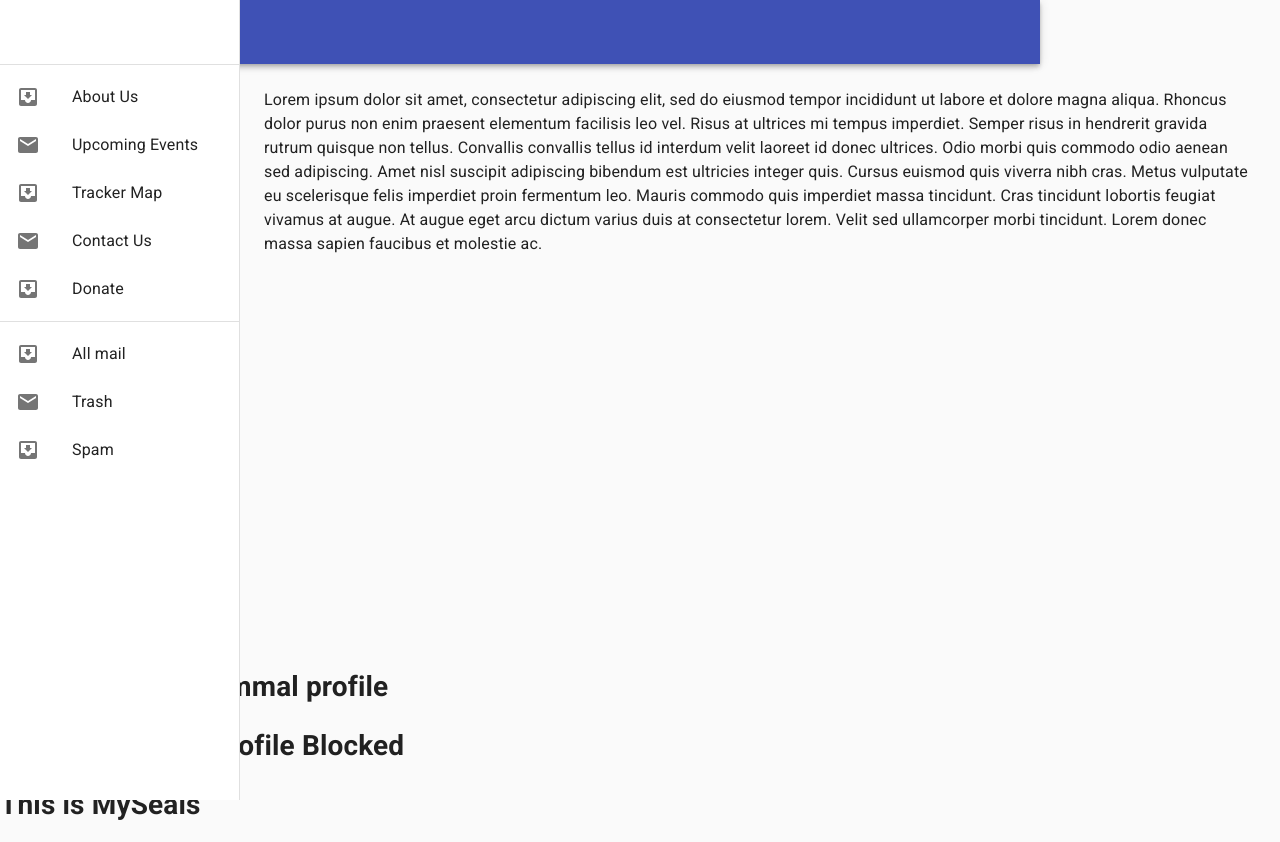
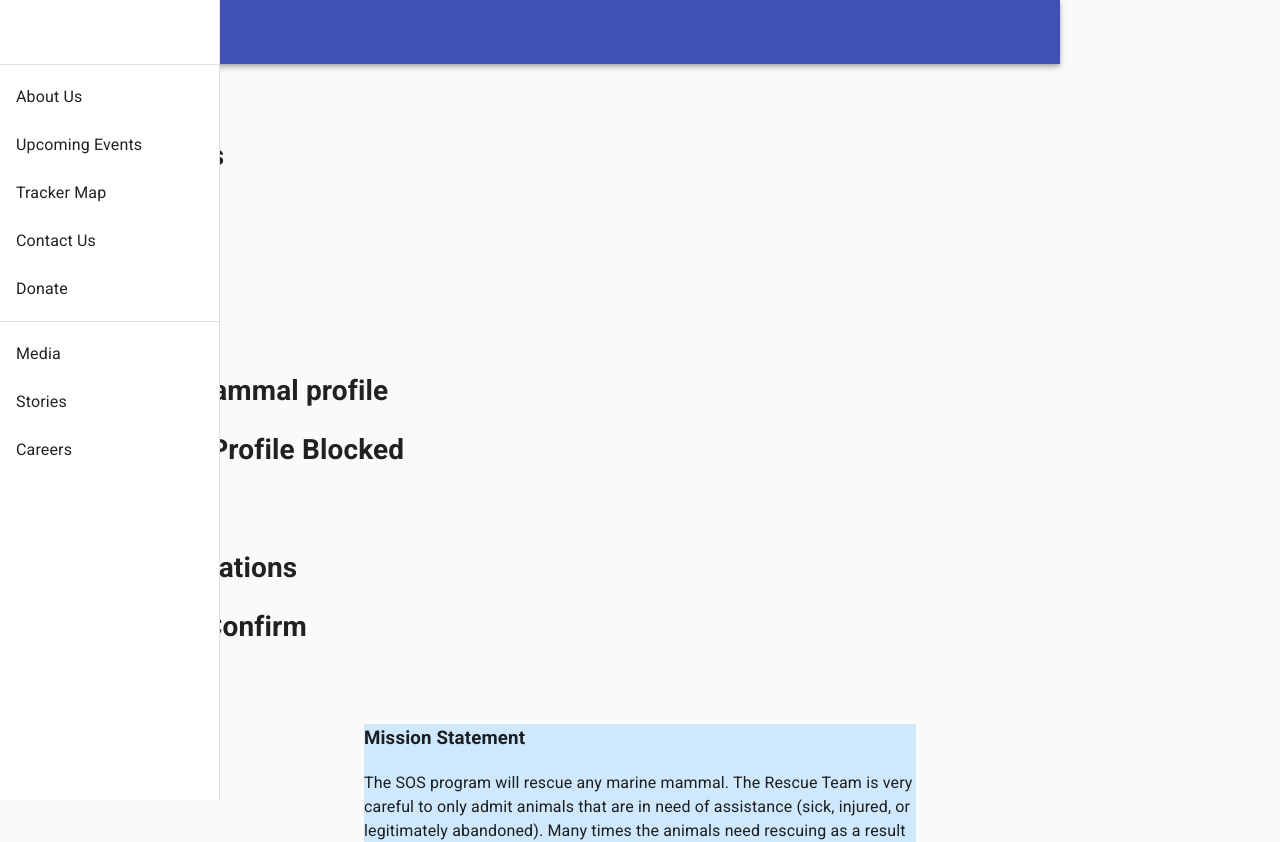
Before and after one commit to JCON3DEV/mmr-react, a React (Create React App) app: page / in a window 1280 px wide. Shown: the top 842 px of the page. Built offline with nearby package versions, Linux system fonts and the light colour scheme.

Commit message:
sticky nav working, updated text

```diff
--- a/src/components/Nav.jsx
+++ b/src/components/Nav.jsx
@@ -6,20 +6,15 @@ import Divider from '@material-ui/core/Divider';
 import Drawer from '@material-ui/core/Drawer';
 import Hidden from '@material-ui/core/Hidden';
 import IconButton from '@material-ui/core/IconButton';
-import InboxIcon from '@material-ui/icons/MoveToInbox';
 import List from '@material-ui/core/List';
 import ListItem from '@material-ui/core/ListItem';
-import ListItemIcon from '@material-ui/core/ListItemIcon';
 import ListItemText from '@material-ui/core/ListItemText';
-import MailIcon from '@material-ui/icons/Mail';
 import MenuIcon from '@material-ui/icons/Menu';
 import Toolbar from '@material-ui/core/Toolbar';
 import Typography from '@material-ui/core/Typography';
 import { makeStyles, useTheme } from '@material-ui/core/styles';
-import red from '@material-ui/core/colors/red';
-import 'fontsource-roboto';
 
-const drawerWidth = 240;
+const drawerWidth = 220;
 
 const useStyles = makeStyles((theme) => ({
   root: {
@@ -38,7 +33,7 @@ const useStyles = makeStyles((theme) => ({
     },
   },
   menuButton: {
-    marginRight: theme.spacing(2),
+    marginRight: theme.spacing(1),
     [theme.breakpoints.up('sm')]: {
       display: 'none',
     },
@@ -51,6 +46,11 @@ const useStyles = makeStyles((theme) => ({
   content: {
     flexGrow: 1,
     padding: theme.spacing(3),
+  },
+
+  //uses flex to move menu icon to right side
+  menuStyle: {
+    flex: 1,
   },
 }));
 
@@ -71,16 +71,14 @@ export default function Nav(props) {
       <List>
         {['About Us', 'Upcoming Events', 'Tracker Map', 'Contact Us', 'Donate'].map((text, index) => (
           <ListItem button key={text}>
-            <ListItemIcon>{index % 2 === 0 ? <InboxIcon /> : <MailIcon />}</ListItemIcon>
             <ListItemText primary={text} />
           </ListItem>
         ))}
       </List>
       <Divider />
       <List>
-        {['All mail', 'Trash', 'Spam'].map((text, index) => (
+        {['Media', 'Stories', 'Careers'].map((text, index) => (
           <ListItem button key={text}>
-            <ListItemIcon>{index % 2 === 0 ? <InboxIcon /> : <MailIcon />}</ListItemIcon>
             <ListItemText primary={text} />
           </ListItem>
         ))}
@@ -95,6 +93,10 @@ export default function Nav(props) {
       <CssBaseline />
       <AppBar position="fixed" className={classes.appBar}>
         <Toolbar>
+          <Typography className={classes.menuStyle} variant="h5" noWrap>
+            SOS
+          </Typography>
+
           <IconButton
             color="inherit"
             aria-label="open drawer"
@@ -104,13 +106,9 @@ export default function Nav(props) {
           >
             <MenuIcon />
           </IconButton>
-          {/* NAV TITLE */}
-          <Typography variant="h6" noWrap>
-            Responsive Drawer
-          </Typography>
         </Toolbar>
       </AppBar>
-      <nav className={classes.drawer} aria-label="navigation items">
+      <nav className={classes.drawer} aria-label="mailbox folders">
         {/* The implementation can be swapped with js to avoid SEO duplication of links. */}
         <Hidden smUp implementation="css">
           <Drawer
@@ -141,21 +139,6 @@ export default function Nav(props) {
           </Drawer>
         </Hidden>
       </nav>
-      <main className={classes.content}>
-        <div className={classes.toolbar} />
-        <Typography paragraph>
-          Lorem ipsum dolor sit amet, consectetur adipiscing elit, sed do eiusmod tempor incididunt
-          ut labore et dolore magna aliqua. Rhoncus dolor purus non enim praesent elementum
-          facilisis leo vel. Risus at ultrices mi tempus imperdiet. Semper risus in hendrerit
-          gravida rutrum quisque non tellus. Convallis convallis tellus id interdum velit laoreet id
-          donec ultrices. Odio morbi quis commodo odio aenean sed adipiscing. Amet nisl suscipit
-          adipiscing bibendum est ultricies integer quis. Cursus euismod quis viverra nibh cras.
-          Metus vulputate eu scelerisque felis imperdiet proin fermentum leo. Mauris commodo quis
-          imperdiet massa tincidunt. Cras tincidunt lobortis feugiat vivamus at augue. At augue eget
-          arcu dictum varius duis at consectetur lorem. Velit sed ullamcorper morbi tincidunt. Lorem
-          donec massa sapien faucibus et molestie ac.
-        </Typography>
-      </main>
     </div>
   );
 }
```
